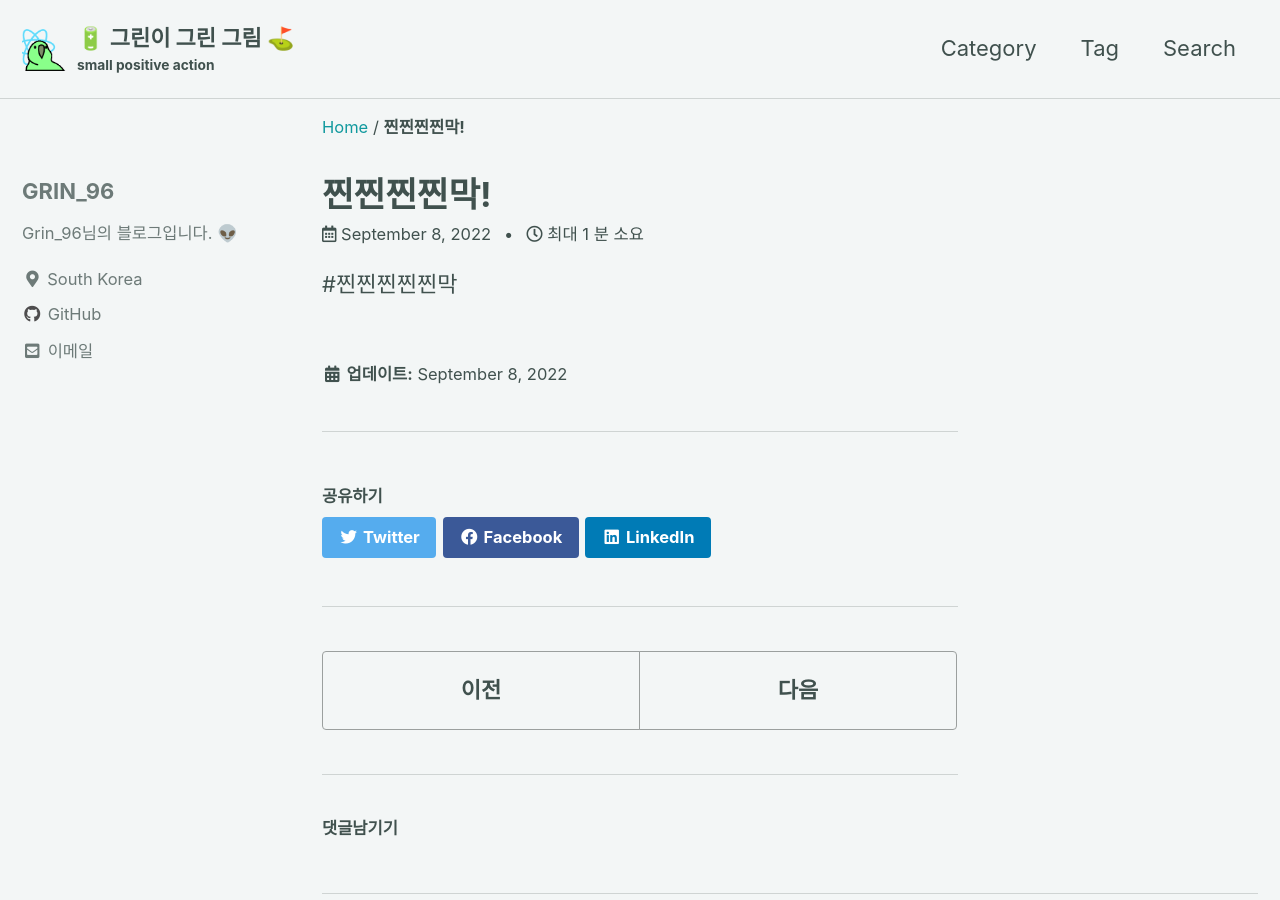
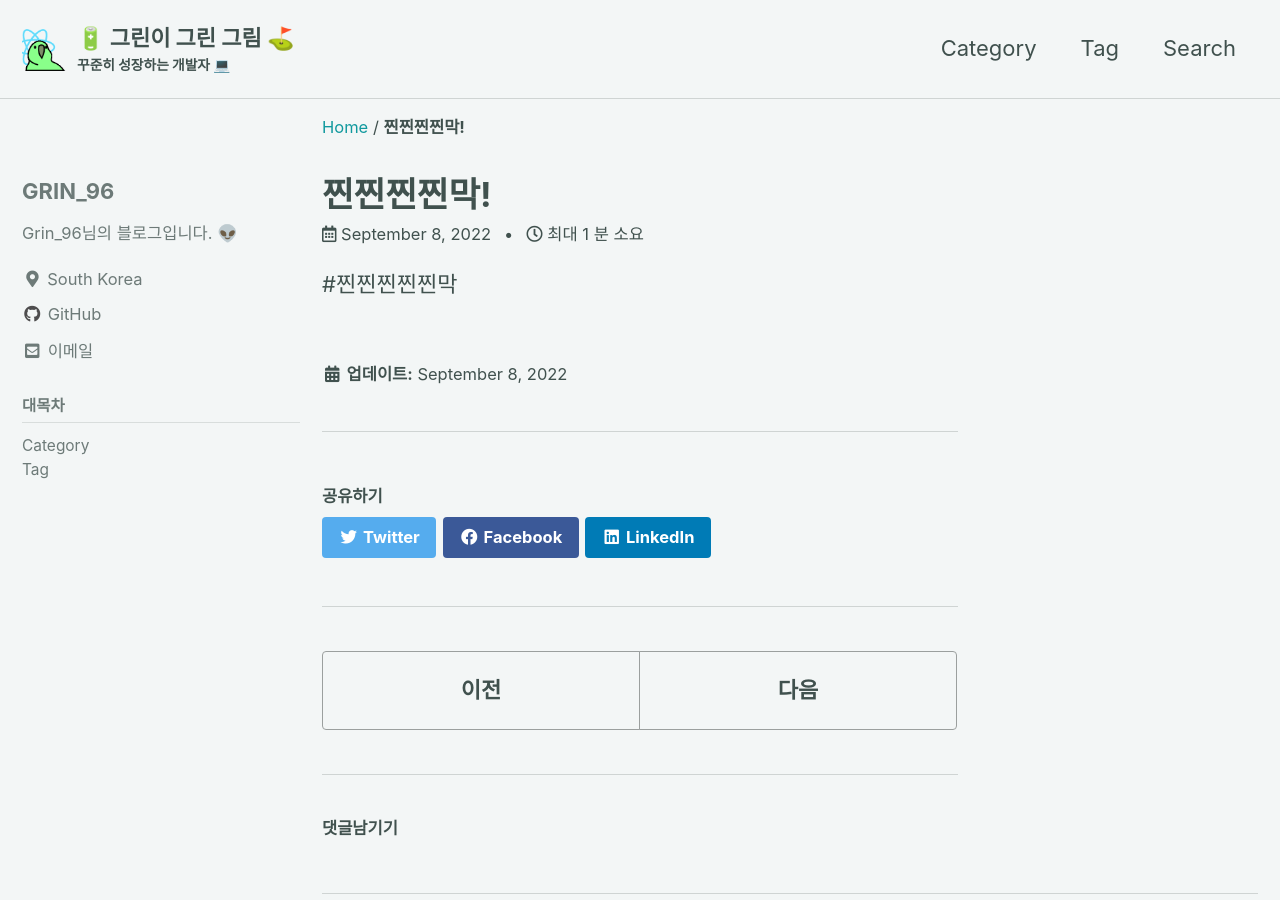
Before and after one commit to GRIN-96/GRIN-96.github.io, a Jekyll site: the page built from _posts/2022-09-08-last.md, in a window 1280 px wide and 900 px high. Built offline with Jekyll 4.4.1, drawn with Linux system fonts in a browser that asks for light colours; cached includes are drawn as plain includes; comment, search, counter and statistics services are not loaded.

Commit message:
Update _config.yml

```diff
--- a/_config.yml
+++ b/_config.yml
@@ -18,7 +18,7 @@ minimal_mistakes_skin    : "mint" # "air", "aqua", "contrast", "dark", "dirt", "
 locale                   : "ko-KR"
 title                    : "🔋 그린이 그린 그림 ⛳"
 title_separator          : "|"
-subtitle                 : "small positive action"
+subtitle                 : "꾸준히 성장하는 개발자 💻"
 name                     : "GRIN_96"
 description              : "Grin_96의 블로그 입니다"
 url                      : "https://GRIN-96.github.io"
@@ -294,5 +294,7 @@ defaults:
       show_date : true
       future: true
       published: true
+      sidebar:
+          nav: "docs"
 
 date_forma: "%Y-%m-%d"
```
